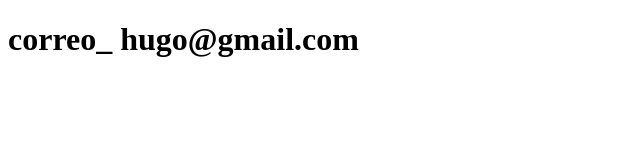
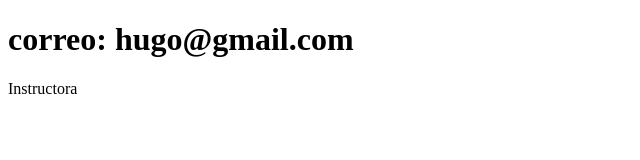
Before and after one commit to HugoCeledonCarter/sistema-de-registro, a plain HTML site: page contacto.html in a window 1280 px wide. Shown: the whole page, without its empty margins (0-640 px from the left). Drawn offline with Linux system fonts and the light colour scheme.

Commit message:
actualiza el contacto

```diff
--- a/contacto.html
+++ b/contacto.html
@@ -6,6 +6,7 @@
     <title>Contacto</title>
 </head>
 <body>
-    <h1>correo_ hugo@gmail.com</h1>
+    <h1>correo: hugo@gmail.com</h1>
+    <p>Instructora</p>
 </body>
 </html>
```
